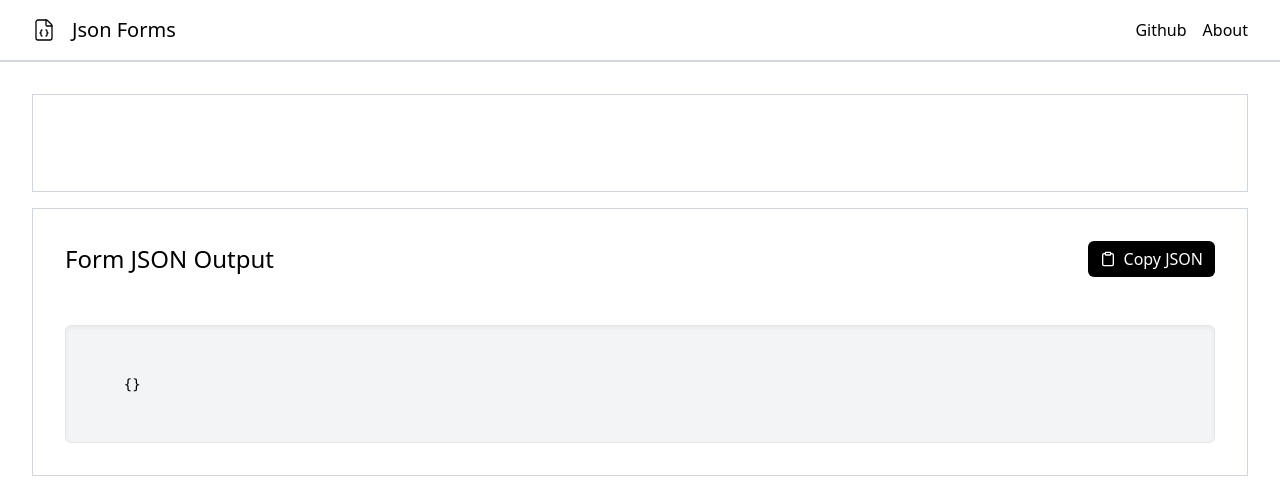
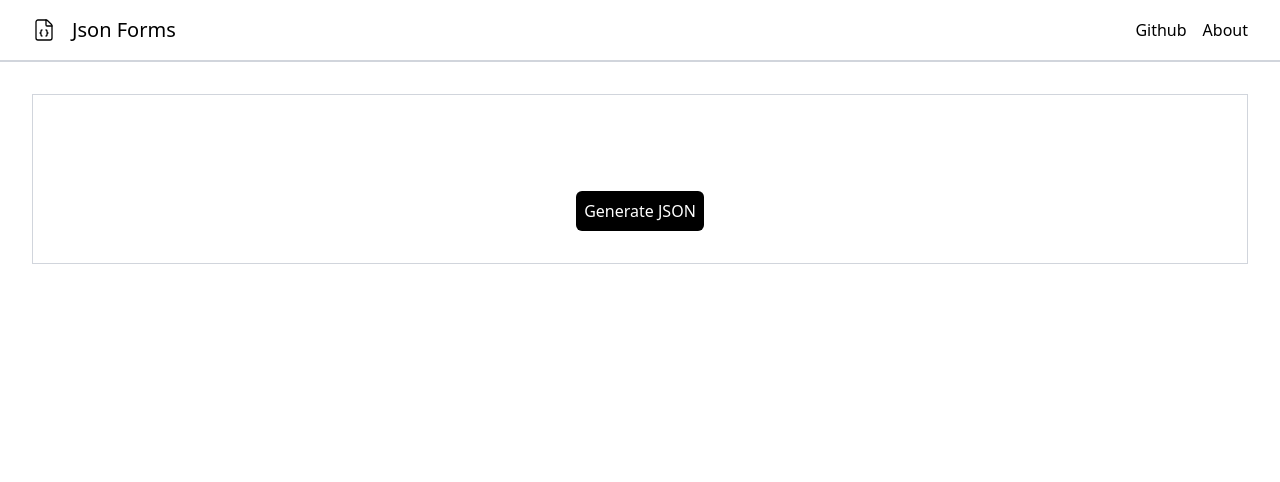
Before and after one commit to Moondip-Konwar/json-form-builder, a SvelteKit app: page /forms in a window 1280 px wide. Shown: the top 482 px of the page. Built offline with nearby package versions, Linux system fonts and the light colour scheme.

Commit message:
Generate JSON button + Url, email

```diff
--- a/src/routes/forms/+page.svelte
+++ b/src/routes/forms/+page.svelte
@@ -21,11 +21,20 @@
   const fieldsRaw = page.url.searchParams.get("fields") || "[]";
   const fields = JSON.parse(fieldsRaw);
   let data = $state({});
+  let displayData = $state({});
+
+  function generateJSON(e: SubmitEvent) {
+    e.preventDefault();
+    displayData = data;
+  }
 </script>
 
 <div class="w-full h-full flex flex-col justify-center p-8 gap-4">
   <!-- Form -->
-  <section class="h-full flex flex-col gap-8 flex-1 p-8">
+  <form
+    class="border-1 border-gray-300 h-full flex flex-col gap-8 flex-1 p-8"
+    onsubmit={generateJSON}
+  >
     <!-- Details -->
     <div class="flex flex-col gap-2">
       <h1 class="text-center text-4xl">{name}</h1>
@@ -48,14 +57,24 @@
             type={field.type}
             bind:value={data[field.label]}
             class="rounded-md"
-            placeholder="Enter: {field.label} as {field.type.toLowerCase()}"
+            placeholder="{field.label} as {field.type.toLowerCase()}"
           />
         </div>
       {/each}
     </div>
-  </section>
+
+    <!-- Submit Button -->
+    <div class="flex justify-center">
+      <button
+        class="text-white bg-black p-2 rounded-md hover:bg-gray-800 transition-all"
+        id="submit-button"
+        type="submit">Generate JSON</button
+      >
+    </div>
+  </form>
 
   <!-- Json Output -->
+  {#if displayData && Object.keys(displayData).length > 0}
     <section class="h-full flex flex-col gap-8 p-8 flex-1">
       <div class="flex justify-between items-center mb-4">
         <h2 class="text-2xl">Form JSON Output</h2>
@@ -80,6 +99,7 @@
     {JSON.stringify(data, null, 2).trim()}
   </pre>
     </section>
+  {/if}
 </div>
 
 <style>
--- a/src/routes/new/+page.svelte
+++ b/src/routes/new/+page.svelte
@@ -121,6 +121,9 @@
       >
         <option value="text">Text</option>
         <option value="number">Number</option>
+        <option value="email">Email</option>
+        <option value="date">Date</option>
+        <option value="url">URL</option>
       </select>
 
       <!-- Button -->
```
Lines whose indentation alone changed are shown as unchanged.
